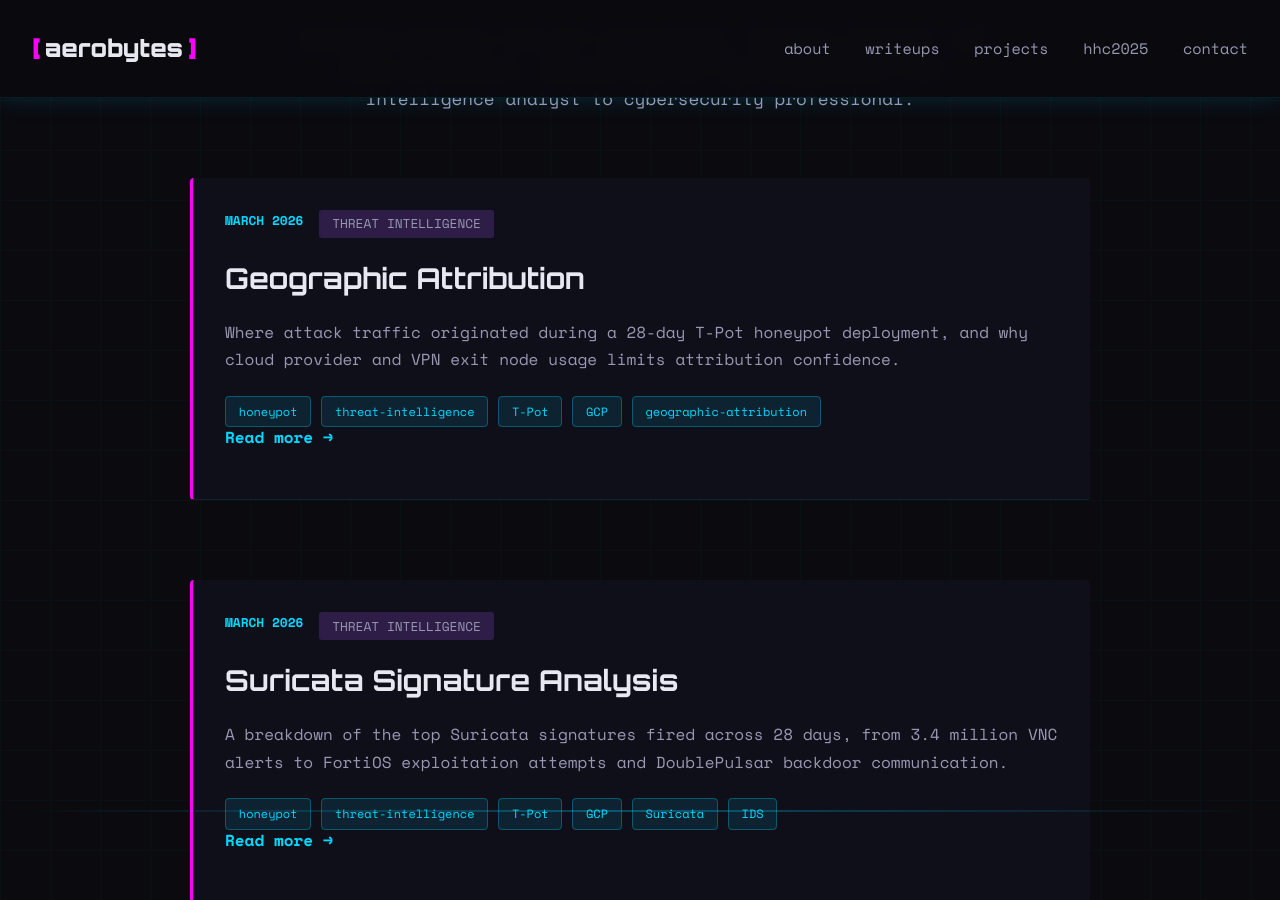
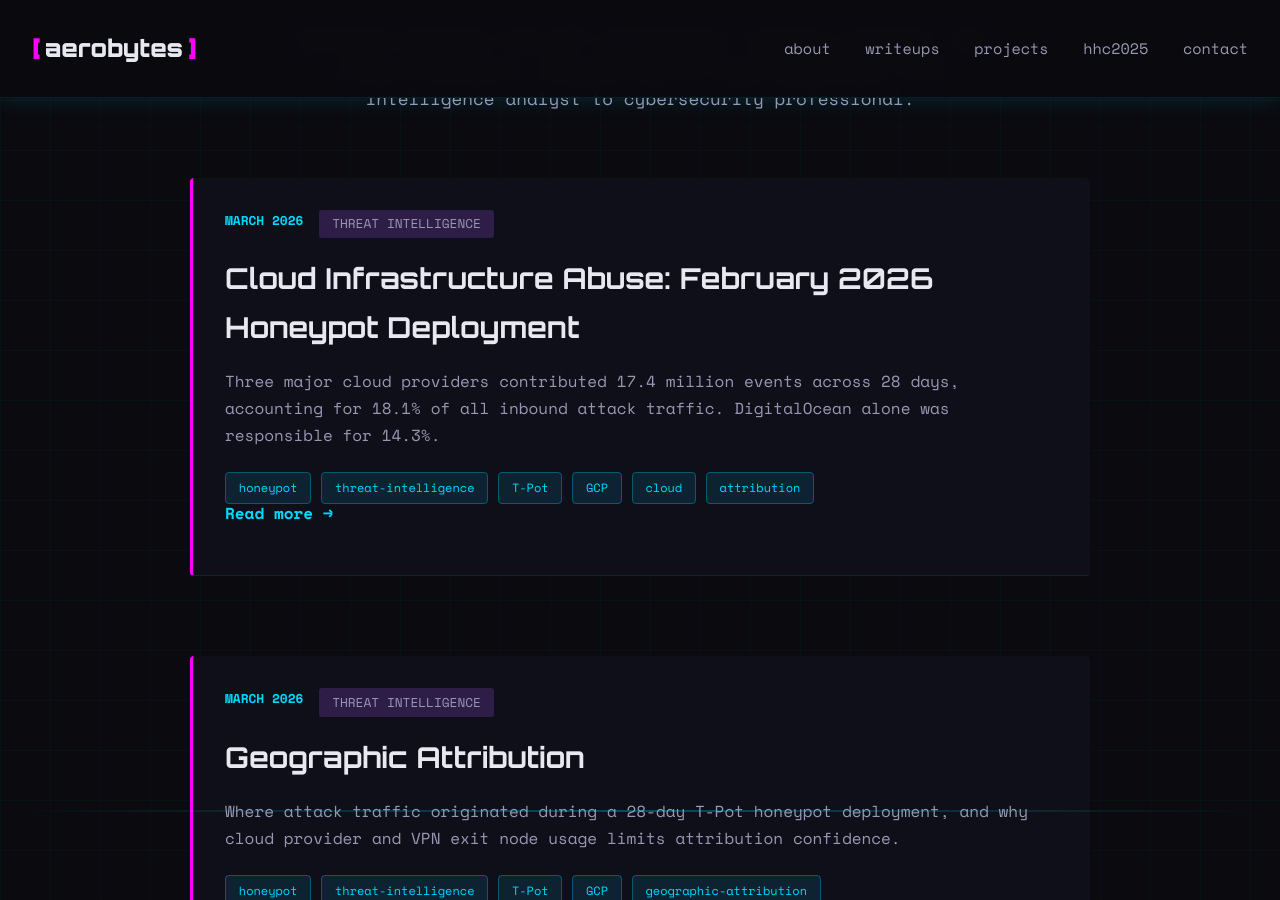
Before and after one commit to Aeronique/aerobytes-site, a Jekyll site: the page built from writeups.html, in a window 1280 px wide and 900 px high, scrolled down 285 px. Built offline with Jekyll 4.4.1, drawn with Linux system fonts in a browser that asks for light colours; some of the changed lines change nothing that is shown.

Commit message:
new report

```diff
--- /dev/null
+++ b/_posts/2026-03-23-cloud-infrastructure-abuse.md
@@ -0,0 +1,174 @@
+---
+layout: writeup
+title: "Cloud Infrastructure Abuse: February 2026 Honeypot Deployment"
+date: 2026-03-23
+category: THREAT INTELLIGENCE
+tags: ["honeypot", "threat-intelligence", "T-Pot", "GCP", "cloud", "attribution"]
+permalink: /writeups/honeypot-threat-research/09
+excerpt: "Three major cloud providers contributed 17.4 million events across 28 days, accounting for 18.1% of all inbound attack traffic. DigitalOcean alone was responsible for 14.3%."
+back_url: /honeypot-threat-research/
+back_label: Back to 28 Days Exposed
+---
+
+# Cloud Infrastructure Abuse
+
+**Deployment Period:** February 1, 2026 to February 28, 2026
+
+**Honeypot:** T-Pot Community Edition, Google Cloud Platform
+
+**Data Source:** Elasticsearch DSL queries, Kibana Dev Tools
+
+**TLP:** TLP:CLEAR
+
+---
+
+## Summary
+
+Three major cloud providers contributed **17,485,217 events** across the 28-day deployment, accounting for **18.1% of all inbound attack traffic**. DigitalOcean was the dominant source at 14.3% of total events. Google Cloud and Amazon combined added another 3.9%. These are not compromised home users or botnet-infected devices. They are VMs rented specifically to run attack tooling, which makes them easy to spin up and easy to abandon.
+
+---
+
+## Background
+
+When attackers use cloud infrastructure, the IP address in the log does not point to a home country, a hacking group, or even a consistent threat actor. It points to a data center. This is why geographic attribution breaks down for a large share of honeypot traffic because the source IP tells you which cloud provider a VM was rented from, not where the person who rented it is located.
+
+Cloud providers have abuse teams and respond to reports. Because of that, attackers tend to use cloud infrastructure for short campaigns, rotate IPs frequently, or run persistent low-volume scanning that stays below abuse thresholds. All three patterns appeared in this deployment.
+
+---
+
+## Findings
+
+### DigitalOcean: 13,767,116 Events
+
+DigitalOcean was the **second-largest attack source** across the entire deployment, behind only Alsycon B.V. at 24,045,125 events. It accounted for **14.3% of total traffic**.
+
+Volume was high for the first 18 days, averaging 663,000 events per day. On 2026/02/17 it peaked at **972,638 events**. Then it dropped sharply. Days 19 through 28 averaged 183,000 per day, a reduction of about 72% from the first-half average.
+
+Five distinct IP addresses in the top 20 source IPs for the full deployment belong to DigitalOcean ranges. Their combined total across all 28 days was **8,161,131 events**, meaning a small number of VMs accounted for the majority of DigitalOcean traffic.
+
+| IP Address | Total Events |
+|---|---|
+| 134.199.202.110 | 1,258,592 |
+| 159.89.117.122 | 1,216,500 |
+| 134.199.197.11 | 1,228,109 |
+| 138.197.152.232 | 1,004,148 |
+| 134.199.195.17 | 1,036,491 |
+| 165.227.47.158 | 808,944 |
+| 159.203.58.78 | 804,302 |
+| 134.199.203.119 | 804,045 |
+
+The 134.199.x.x addresses in particular cluster tightly and generated consistent high-volume traffic. This pattern points to a coordinated scanning operation running across multiple VMs in the same DigitalOcean region.
+
+### Google Cloud: 3,064,962 Events
+
+Google Cloud (AS396982 / Google LLC) generated **3,064,962 events**, or **3.2% of total traffic**. One IP, 129.212.176.30, appeared in the top 20 source IPs for the full deployment with 1,039,948 events. Daily volume was steady throughout February, averaging 109,463 events per day with no significant spikes or drop-offs.
+
+The consistent daily pattern differs from DigitalOcean's first-half surge. It points to a persistent scanner running on a single VM, maintaining steady output for the full 28 days without escalating or withdrawing.
+
+### Amazon: 653,139 Events
+
+Amazon (AS16509, Amazon.com, Inc.) contributed **653,139 events**, or **0.7% of total traffic**. Daily counts were mostly in the 12,000 to 30,000 range. Two brief spikes appeared on 2026/02/04 (58,357 events) and 2026/02/05 (55,877 events), after which volume returned to baseline. No Amazon IPs appeared in the top 20 source IPs for the full deployment, which means the traffic was distributed across a larger number of addresses.
+
+---
+
+## Analysis
+
+### Cloud Infrastructure as Attack Tooling
+
+Renting a VM takes minutes. Most cloud providers offer hourly billing. An attacker running a scanning campaign can spin up a VM, run it for a few days, and discard it before an abuse report results in a suspension. The IP is then gone, and the campaign moves to a new address.
+
+This also means that blocking a single cloud IP is often a temporary measure. The same campaign can resume from a different address within the same ASN.
+
+### DigitalOcean Volume Shift
+
+The sharp drop after 2026/02/17 suggests the campaign running through DigitalOcean either completed its objective, rotated to other infrastructure, or was disrupted. A drop of 72% in average daily volume over ten days appears to be a deliberate stop.
+
+The clustering of high-volume IPs in the same subnet range (134.199.x.x) suggests the attacker used several VMs in the same region simultaneously. This is a common approach for scanning campaigns that need to cover large IP ranges quickly.
+
+### Attribution limits
+
+These event counts cannot be tied to a specific threat actor. DigitalOcean, Google Cloud, and Amazon are used by criminals, security researchers, bot operators, and legitimate businesses. The data shows which networks the traffic came from. It does not show who rented the VMs or what they were ultimately trying to accomplish beyond scanning for vulnerable services.
+
+---
+
+## Defender Notes
+
+Blocking entire cloud provider ASN ranges is usually not practical. A better approach is to track IP reputation at the address level and block or rate-limit individual addresses that generate sustained scanning volume.
+
+If you are seeing high-volume traffic from a specific cloud IP, filing an abuse report with the provider is worth it. Cloud providers do act on reports. It may not stop the actor, but it does impose a cost on them in the form of having to rotate infrastructure.
+
+For Google Cloud and Amazon traffic specifically, their own threat intelligence teams actively investigate abuse on their platforms. Both publish guidance on how to report malicious use of their infrastructure.
+
+---
+
+## Data Reference
+
+### Table 1: Cloud Provider Summary
+
+| Provider | ASN | Total Events | % of All Events |
+|---|---|---|---|
+| DigitalOcean, LLC | AS14061 | 13,767,116 | 14.3% |
+| Google LLC | AS396982 | 3,064,962 | 3.2% |
+| Amazon.com, Inc. | AS16509 | 653,139 | 0.7% |
+| **Combined** | | **17,485,217** | **18.1%** |
+
+*Total deployment events: 96,408,585*
+
+### Table 2: Daily Event Counts by Provider
+
+| Day | Date | DigitalOcean | Google Cloud | Amazon |
+|---|---|---|---|---|
+| 01 | 2026/02/01 | 744,860 | 117,254 | 16,927 |
+| 02 | 2026/02/02 | 640,103 | 106,386 | 12,920 |
+| 03 | 2026/02/03 | 624,021 | 101,740 | 17,108 |
+| 04 | 2026/02/04 | 711,193 | 95,291 | 58,357 |
+| 05 | 2026/02/05 | 733,314 | 117,272 | 55,877 |
+| 06 | 2026/02/06 | 696,847 | 116,855 | 20,375 |
+| 07 | 2026/02/07 | 771,454 | 117,514 | 31,722 |
+| 08 | 2026/02/08 | 820,320 | 111,462 | 26,475 |
+| 09 | 2026/02/09 | 684,732 | 96,743 | 11,619 |
+| 10 | 2026/02/10 | 396,447 | 105,726 | 23,914 |
+| 11 | 2026/02/11 | 666,147 | 102,884 | 15,187 |
+| 12 | 2026/02/12 | 494,775 | 117,445 | 12,087 |
+| 13 | 2026/02/13 | 570,702 | 117,828 | 14,213 |
+| 14 | 2026/02/14 | 560,912 | 129,966 | 31,582 |
+| 15 | 2026/02/15 | 550,086 | 119,451 | 14,856 |
+| 16 | 2026/02/16 | 831,547 | 102,638 | 13,819 |
+| 17 | 2026/02/17 | 972,638 | 101,202 | 29,008 |
+| 18 | 2026/02/18 | 463,784 | 98,243 | 17,100 |
+| 19 | 2026/02/19 | 283,357 | 121,257 | 19,367 |
+| 20 | 2026/02/20 | 230,178 | 114,690 | 24,370 |
+| 21 | 2026/02/21 | 107,208 | 115,315 | 12,854 |
+| 22 | 2026/02/22 | 161,636 | 108,774 | 43,855 |
+| 23 | 2026/02/23 | 184,594 | 71,447 | 17,638 |
+| 24 | 2026/02/24 | 132,538 | 100,594 | 16,931 |
+| 25 | 2026/02/25 | 169,562 | 107,175 | 27,685 |
+| 26 | 2026/02/26 | 195,765 | 121,885 | 20,681 |
+| 27 | 2026/02/27 | 183,474 | 109,536 | 19,371 |
+| 28 | 2026/02/28 | 184,922 | 118,389 | 27,241 |
+
+---
+
+## Methodology Notes
+
+ASN totals are taken from the final full-dataset Elasticsearch query run on 2026/03/01, which covers all 28 days of indexed data. Daily counts per provider are extracted from per-day ASN aggregations in the daily JSON files. The daily totals for each provider will not sum to the final totals exactly in all cases due to the top-20 bucket limit on daily aggregations and the `doc_count_error_upper_bound` margins in Elasticsearch term aggregations.
+
+Internal Google Cloud VM traffic (10.128.0.2) was excluded from all queries.
+
+---
+
+*All data sourced from Elasticsearch DSL queries against T-Pot honeypot logs, February 1 through February 28, 2026. Raw query output is preserved in `/data/`.*
+
+---
+
+## References
+
+| Source | URL |
+|---|---|
+| DigitalOcean IP Ranges (AS14061) | https://docs.digitalocean.com/platform/ |
+| Google Cloud IP Ranges (AS396982) | https://cloud.google.com/compute/docs/faq#find_ip_range |
+| Amazon AWS IP Ranges (AS16509) | https://ip-ranges.amazonaws.com/ip-ranges.json |
+| DigitalOcean Abuse Reporting | https://www.digitalocean.com/company/contact/abuse |
+| Google Cloud Abuse Reporting | https://docs.cloud.google.com/docs/security/respond-to-abuse-misuse |
+| AWS Trust and Safety | https://aws.amazon.com/premiumsupport/knowledge-center/report-aws-abuse/ |
+| Shodan ASN Search: AS14061 | https://www.shodan.io/search?query=asn%3AAS14061 |
--- a/honeypot-threat-research.html
+++ b/honeypot-threat-research.html
@@ -205,16 +205,20 @@
 
             <div class="writeup-item">
 				<div class="writeup-meta">
-                    <span class="writeup-date">COMING SOON</span>
+					<span class="writeup-date">MARCH 2026</span>
 					<span class="writeup-category">THREAT INTELLIGENCE</span>
 				</div>
-                <h2 class="writeup-title" style="color: var(--text-secondary);">Cloud Infrastructure Abuse</h2>
-                <p class="writeup-excerpt" style="opacity: 0.6;">How much attack traffic came from DigitalOcean, Google Cloud, and Amazon, and what attackers are doing with rented infrastructure.</p>
+				<h2 class="writeup-title">Cloud Infrastructure Abuse: February 2026 Honeypot Deployment</h2>
+				<p class="writeup-excerpt">Three major cloud providers contributed 17.4 million events across 28 days, accounting for 18.1% of all inbound attack traffic. DigitalOcean alone was responsible for 14.3%, with a small cluster of VMs in the same subnet generating the bulk of it.</p>
 				<div class="writeup-tags">
-                    <span class="tag" style="opacity: 0.5;">cloud</span>
-                    <span class="tag" style="opacity: 0.5;">ASN</span>
-                    <span class="tag" style="opacity: 0.5;">infrastructure</span>
+					<span class="tag">honeypot</span>
+					<span class="tag">threat-intelligence</span>
+					<span class="tag">T-Pot</span>
+					<span class="tag">GCP</span>
+					<span class="tag">cloud</span>
+					<span class="tag">attribution</span>
 				</div>
+				<a href="/writeups/honeypot-threat-research/09" class="writeup-link">Read report →</a>
 			</div>
 
             <h3 class="subsection-title" style="margin-top: 3rem;">Behavioral Analysis</h3>
```
Lines whose indentation alone changed are shown as unchanged.
